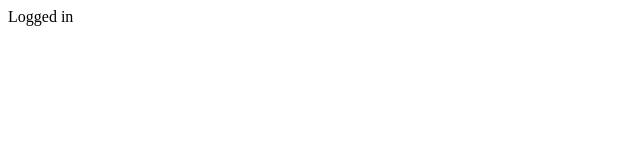
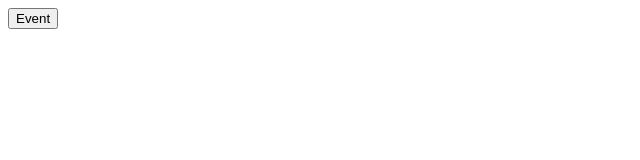
Before and after one commit to mcmikius/angular-my-app, an Angular app in the folder angular-my-app/: page / in a window 1280 px wide. Shown: the top 160 px of the page, without its empty margins (0-640 px from the left). Built offline with nearby package versions, Linux system fonts and the light colour scheme.

Commit message:
Click first example

```diff
--- a/angular-my-app/src/app/date/date.component.html
+++ b/angular-my-app/src/app/date/date.component.html
@@ -1,9 +1 @@
-<ng-container *ngIf="loggedIn; then loggedIn else loggedOut">
-
-</ng-container>
-<ng-template #loggedIn>
-  Logged in
-</ng-template>
-<ng-template #loggedOut>
-  Login please
-</ng-template>
+<button (click)="myEvent($event)">Event</button>
--- a/angular-my-app/src/app/date/date.component.ts
+++ b/angular-my-app/src/app/date/date.component.ts
@@ -6,8 +6,10 @@ import { Component, OnInit } from '@angular/core';
   styleUrls: ['./date.component.css']
 })
 export class DateComponent implements OnInit {
-  loggedIn = true;
   constructor() {
+  }
+  myEvent(event){
+    console.log("event");
   }
 
   ngOnInit() {
```
